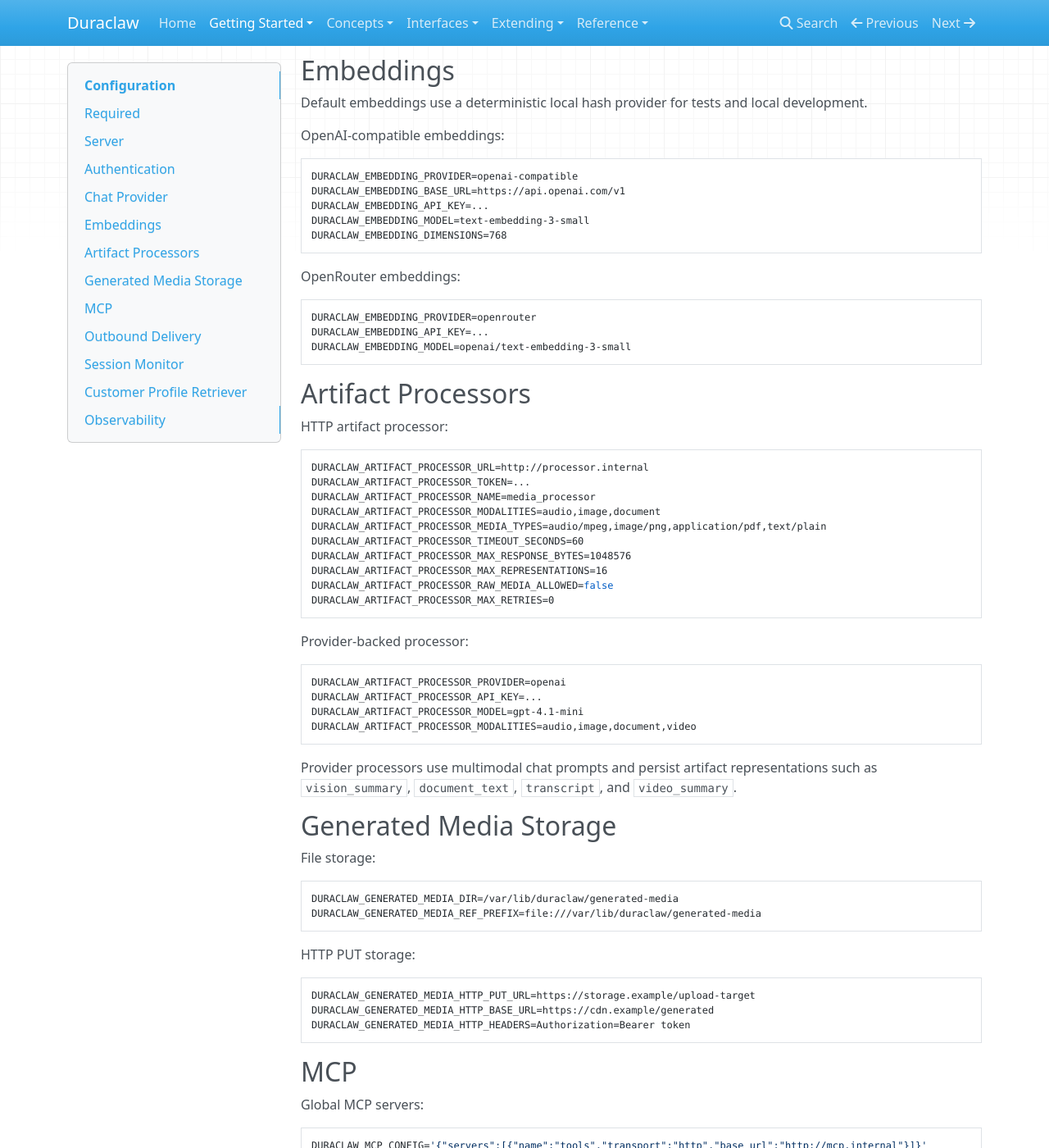
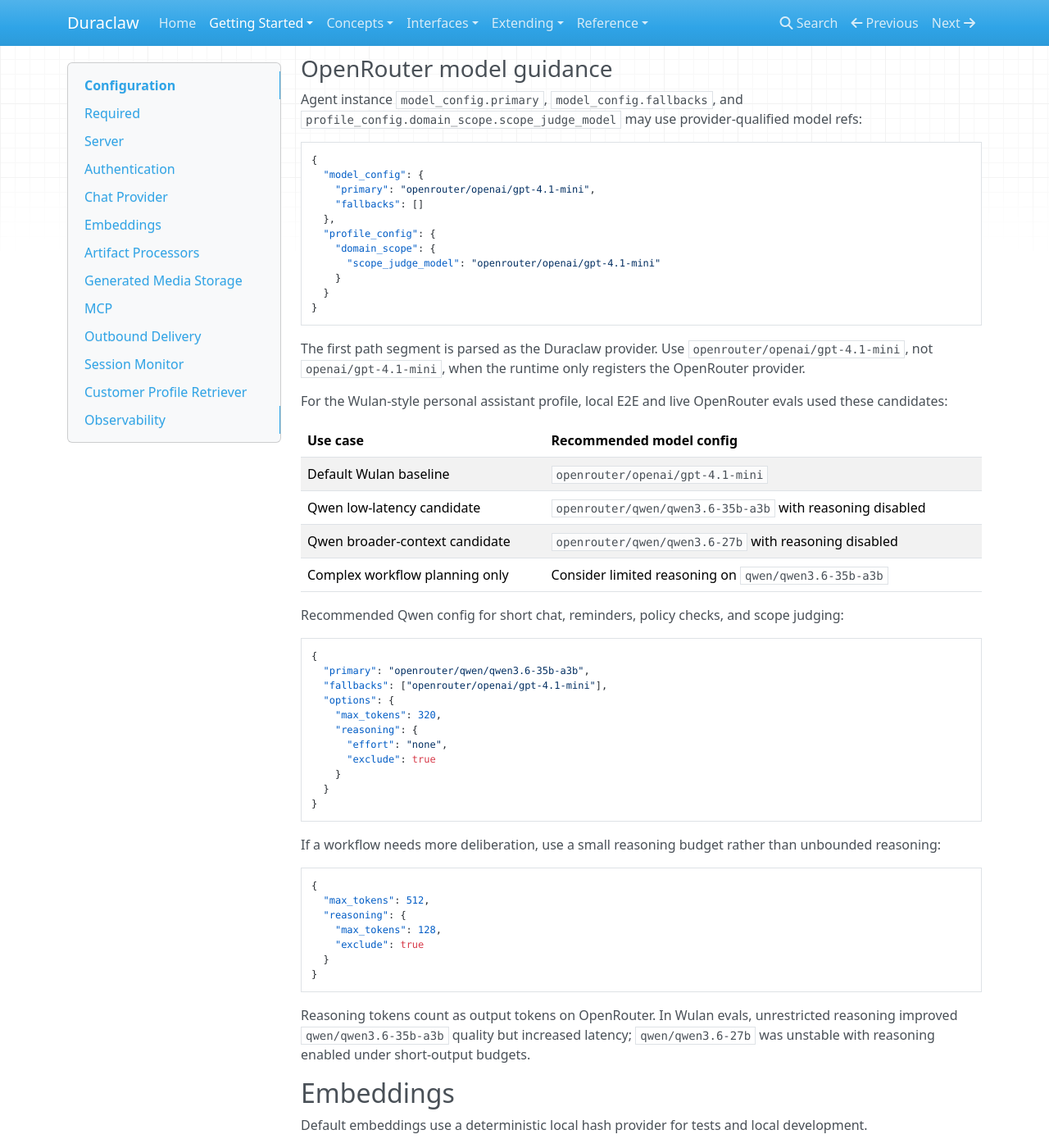
Before and after one commit to zean00/duraclaw, an MkDocs documentation site: the page built from docs/configuration.md, in a window 1280 px wide and 1400 px high, scrolled down 1326 px. Shown: the whole window at 82% size. Built offline with MkDocs 1.6.1, drawn with Linux system fonts in a browser that asks for light colours; nearby versions of some CDN libraries.

Commit message:
Document Wulan OpenRouter model configuration

````diff
--- a/docs/configuration.md
+++ b/docs/configuration.md
@@ -62,6 +62,65 @@ DURACLAW_PROVIDER_FALLBACKS=mock/duraclaw
 ```
 
 OpenAI and OpenRouter chat requests support multimodal message content arrays. ACP run parts can include `text`, `image_url`, `file`, `input_audio`, and `video_url`.
+
+### OpenRouter model guidance
+
+Agent instance `model_config.primary`, `model_config.fallbacks`, and `profile_config.domain_scope.scope_judge_model` may use provider-qualified model refs:
+
+```json
+{
+  "model_config": {
+    "primary": "openrouter/openai/gpt-4.1-mini",
+    "fallbacks": []
+  },
+  "profile_config": {
+    "domain_scope": {
+      "scope_judge_model": "openrouter/openai/gpt-4.1-mini"
+    }
+  }
+}
+```
+
+The first path segment is parsed as the Duraclaw provider. Use `openrouter/openai/gpt-4.1-mini`, not `openai/gpt-4.1-mini`, when the runtime only registers the OpenRouter provider.
+
+For the Wulan-style personal assistant profile, local E2E and live OpenRouter evals used these candidates:
+
+| Use case | Recommended model config |
+| --- | --- |
+| Default Wulan baseline | `openrouter/openai/gpt-4.1-mini` |
+| Qwen low-latency candidate | `openrouter/qwen/qwen3.6-35b-a3b` with reasoning disabled |
+| Qwen broader-context candidate | `openrouter/qwen/qwen3.6-27b` with reasoning disabled |
+| Complex workflow planning only | Consider limited reasoning on `qwen/qwen3.6-35b-a3b` |
+
+Recommended Qwen config for short chat, reminders, policy checks, and scope judging:
+
+```json
+{
+  "primary": "openrouter/qwen/qwen3.6-35b-a3b",
+  "fallbacks": ["openrouter/openai/gpt-4.1-mini"],
+  "options": {
+    "max_tokens": 320,
+    "reasoning": {
+      "effort": "none",
+      "exclude": true
+    }
+  }
+}
+```
+
+If a workflow needs more deliberation, use a small reasoning budget rather than unbounded reasoning:
+
+```json
+{
+  "max_tokens": 512,
+  "reasoning": {
+    "max_tokens": 128,
+    "exclude": true
+  }
+}
+```
+
+Reasoning tokens count as output tokens on OpenRouter. In Wulan evals, unrestricted reasoning improved `qwen/qwen3.6-35b-a3b` quality but increased latency; `qwen/qwen3.6-27b` was unstable with reasoning enabled under short-output budgets.
 
 ## Embeddings
 
````
Also changed, not shown: docs/concepts/agent-profiles.md (+3 -1 lines).
